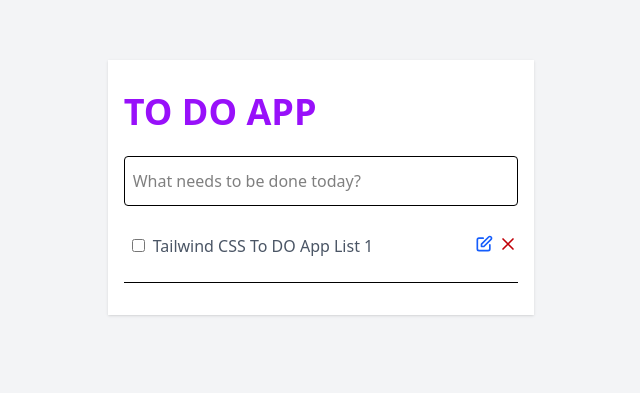
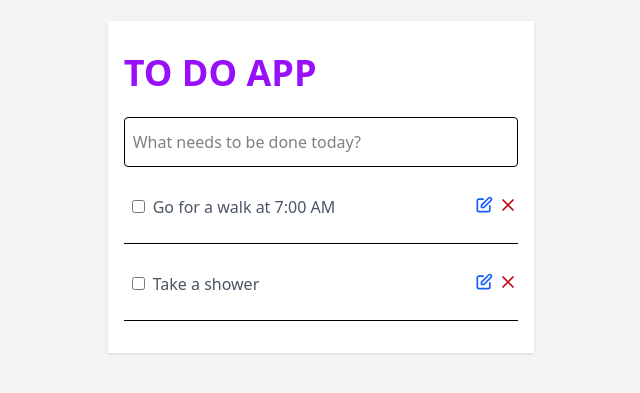
Before and after one commit to Ehsan-MohammadAbadi/ToDoApp, a React (Vite) app: page / in a window 1280 px wide. Shown: the part 213-606 px from the top of the page, without its empty margins (319-959 px from the left). Built offline with nearby package versions, Linux system fonts and the light colour scheme.

Commit message:
Set dynamic titles

```diff
--- a/src/components/TodoList.jsx
+++ b/src/components/TodoList.jsx
@@ -1,9 +1,11 @@
 import TodoListItem from "./TodoListItem";
 
-export default function TodoList() {
+export default function TodoList({ todos }) {
   return (
     <ul className="list-reset">
-      <TodoListItem />
+      {todos.map((todo) => (
+        <TodoListItem todo={todo} />
+      ))}
     </ul>
   );
 }
--- a/src/components/TodoListItem.jsx
+++ b/src/components/TodoListItem.jsx
@@ -1,14 +1,12 @@
 import DeleteIcon from "./icons/DeleteIcon";
 import EditIcon from "./icons/EditIcon";
 
-export default function TodoListItem() {
+export default function TodoListItem({ todo }) {
   return (
     <li className="relative flex items-center justify-between px-2 py-6 border-b">
       <div>
         <input type="checkbox" className="" />
-        <p className="inline-block mt-1 ml-2 text-gray-600">
-          Tailwind CSS To DO App List 1
-        </p>
+        <p className="inline-block mt-1 ml-2 text-gray-600">{todo?.title}</p>
       </div>
       <button
         type="button"
--- a/src/components/Todos.jsx
+++ b/src/components/Todos.jsx
@@ -1,14 +1,22 @@
+import { useState } from "react";
 import TodoList from "./TodoList";
 
 export default function Todos() {
+  const [todos] = useState([
+    {
+      title: "Go for a walk at 7:00 AM",
+      status: true,
+    },
+    {
+      title: "Take a shower",
+      status: false,
+    },
+  ]);
   return (
     <div className="flex items-center justify-center h-screen">
       <div className="w-full px-4 py-8 mx-auto shadow lg:w-1/3  bg-white">
         <div className="flex items-center mb-6">
-          <h1 className="mr-6 text-4xl font-bold text-purple-600">
-            {" "}
-            TO DO APP
-          </h1>
+          <h1 className="mr-6 text-4xl font-bold text-purple-600">TO DO APP</h1>
         </div>
         <div className="relative">
           <input
@@ -17,7 +25,7 @@
             className="w-full px-2 py-3 border rounded outline-none border-grey-600"
           />
         </div>
-        <TodoList />
+        <TodoList todos={todos} />
       </div>
     </div>
   );
```
